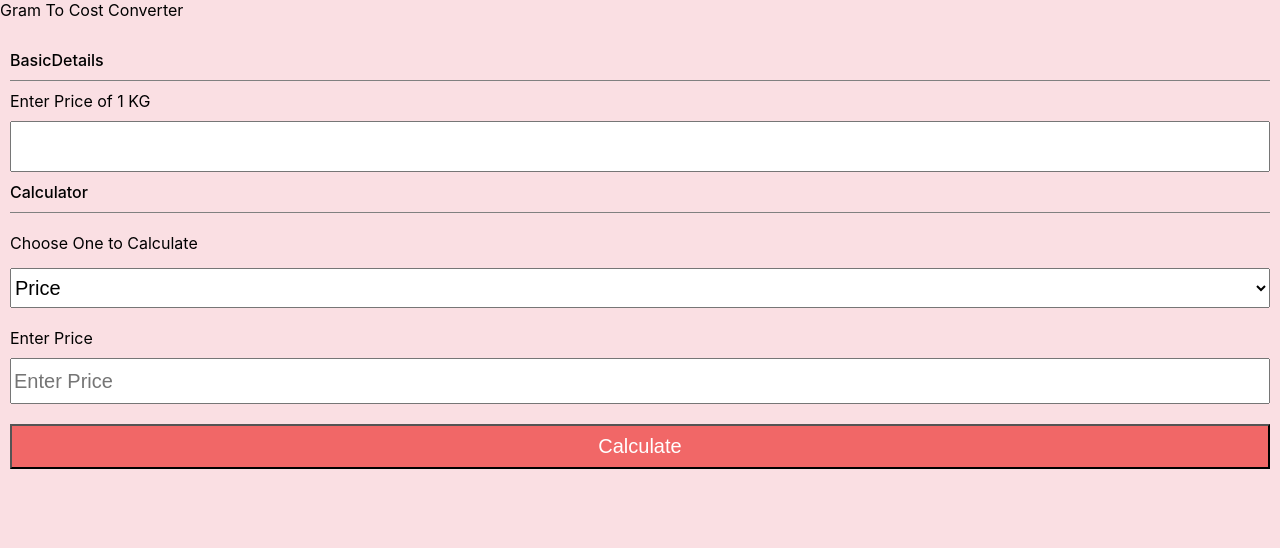
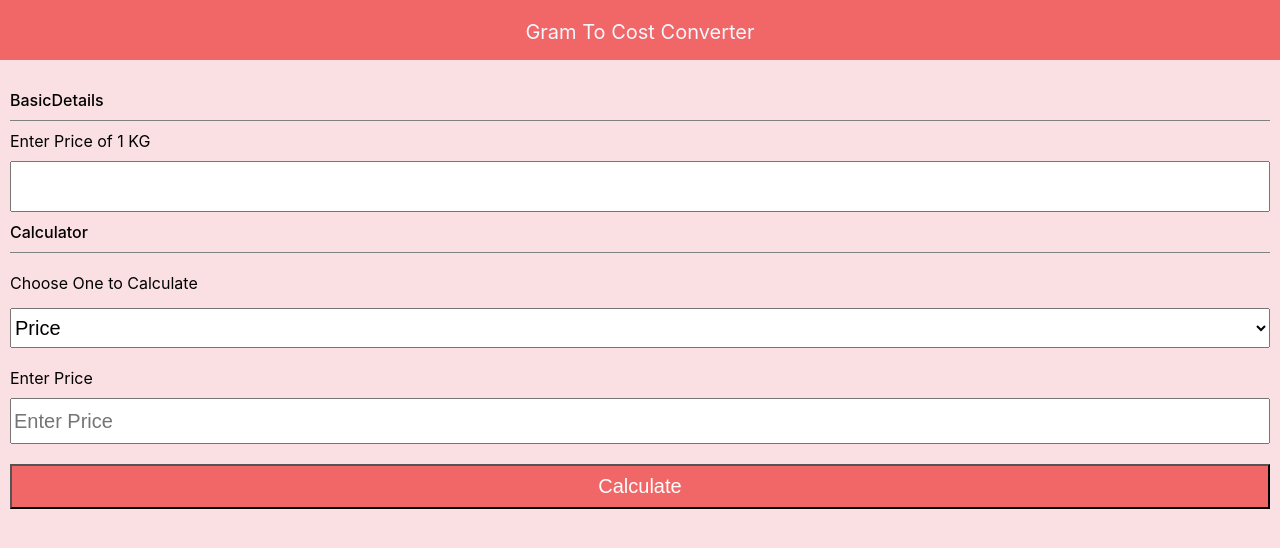
Before and after one commit to ASHINAY/gram-to-cost-converter, a React (Create React App) app: page / in a window 1280 px wide. Shown: the top 548 px of the page. Built offline with nearby package versions, Linux system fonts and the light colour scheme.

Commit message:
updated code

```diff
--- a/src/components/Navbar.jsx
+++ b/src/components/Navbar.jsx
@@ -1,7 +1,8 @@
+import '../App.css';
+
 function Navbar({ projectName }) {
-
   return (
-    <div>{projectName}</div>
+    <div className='App'>{projectName}</div>
   )
 }
 export default Navbar
```
